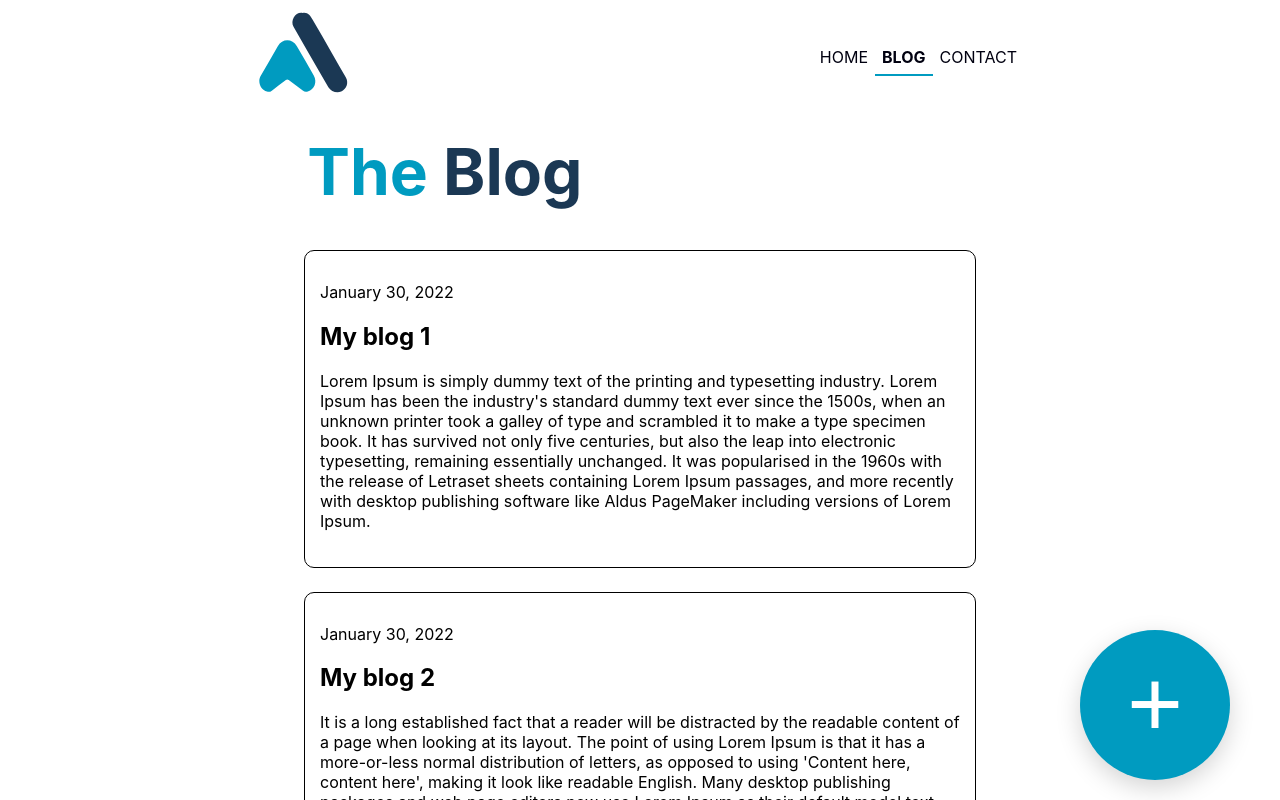
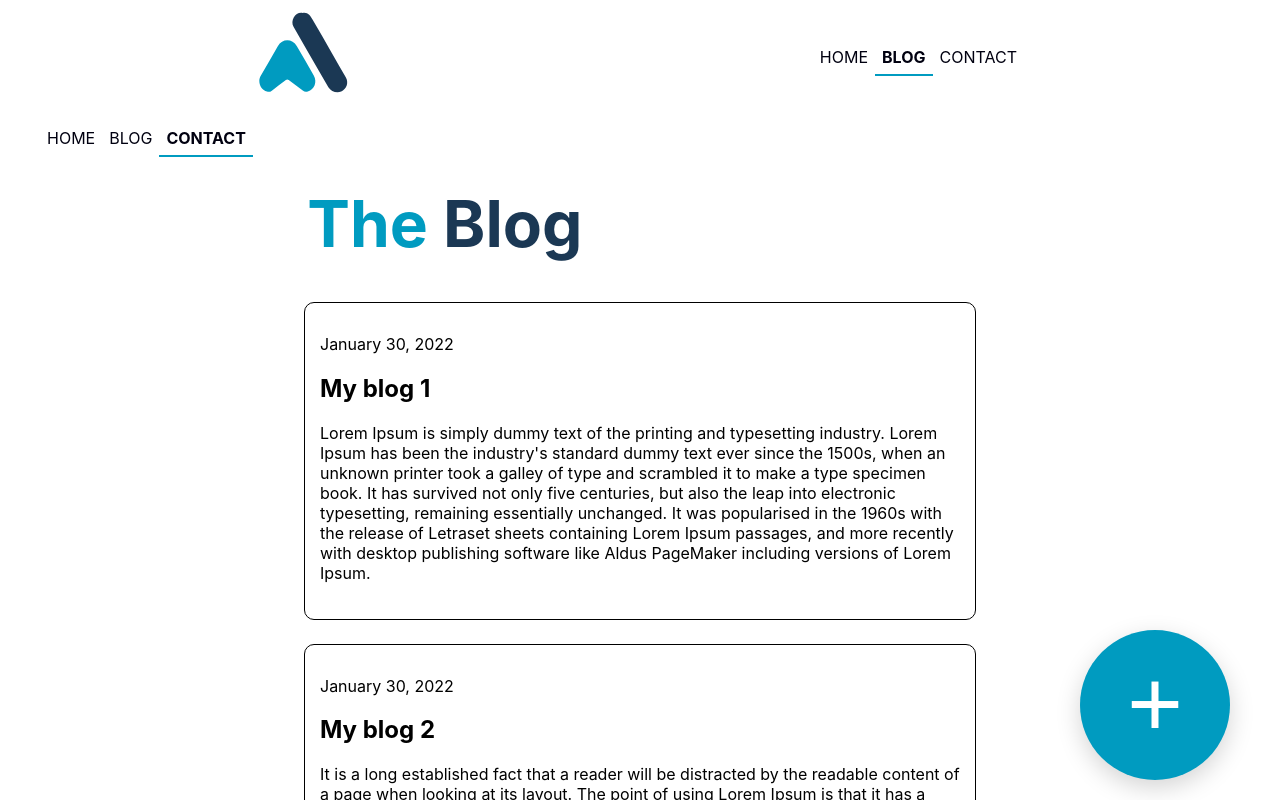
Before and after one commit to Celiaxz/training-blog, a React (Create React App) app: page /Blog in a window 1280 px wide. Shown: the top 800 px of the page. Built offline with nearby package versions, Linux system fonts and the light colour scheme.

Commit message:
latest update

```diff
--- a/src/Blog.js
+++ b/src/Blog.js
@@ -1,3 +1,4 @@
+import { Link } from "react-router-dom";
 import BlogItem from "./BlogItem";
 
 const myData = [
@@ -60,6 +61,20 @@ const Blog = () => {
         </div>
       </header>
 
+      <div>
+        <ul className="navs">
+          <li>
+            <Link to="/">HOME</Link>
+          </li>
+          <li>
+            <Link to="/blog">BLOG</Link>
+          </li>
+          <li className="active">
+            <Link to="/contact">CONTACT</Link>
+          </li>
+        </ul>
+      </div>
+
       <BlogItem myData={myData} />
       <div className="roundbutton" onClick={addblog}>
         <i className="fa fa-plus icon" aria-hidden="true"></i>
@@ -71,4 +86,5 @@ const Blog = () => {
 const addblog = () => {
   alert("hello i'm an alert function");
 };
+
 export default Blog;
--- a/src/Contact.js
+++ b/src/Contact.js
@@ -22,7 +22,7 @@ const contact = () => {
           </svg>
         </div>
 
-        <div>
+        {/* <div>
           <ul className="navs">
             <li>
               <Link to="/">HOME</Link>
@@ -34,7 +34,7 @@ const contact = () => {
               <Link to="/contact">CONTACT</Link>
             </li>
           </ul>
-        </div>
+        </div> */}
       </header>
       <h1 bg-color="red">"Add contact"</h1>;
     </div>
```
